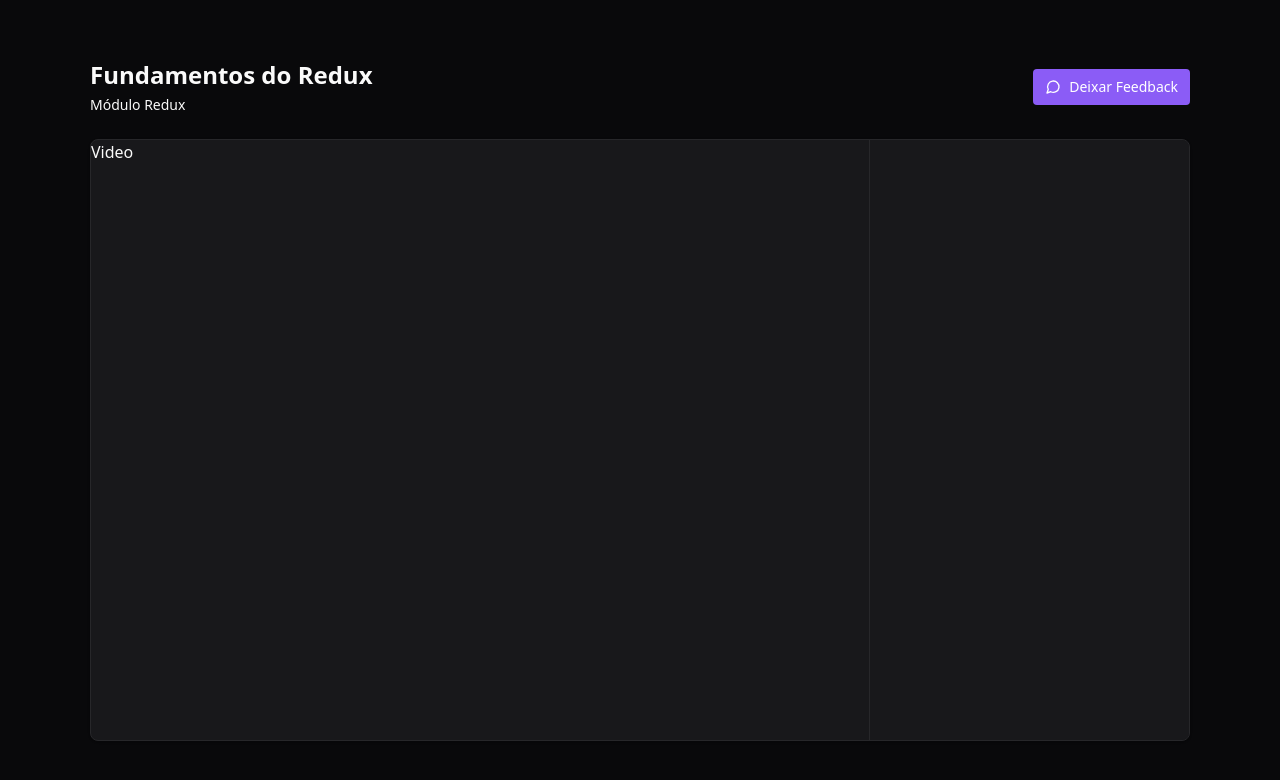
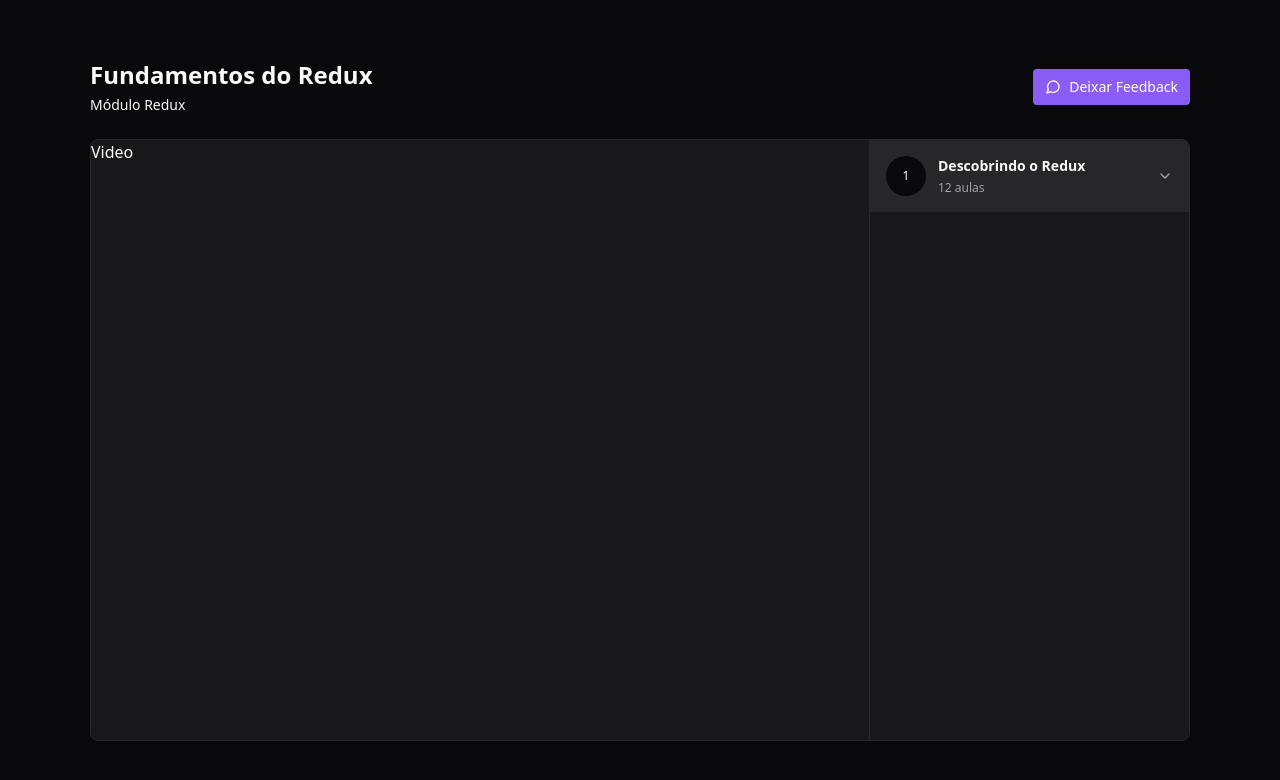
Before and after one commit to vitorsemidio-dev/react-redux-zustand, a React (Vite) app: page / in a window 1280 px wide. Shown: the top 780 px of the page. Built offline with nearby package versions, Linux system fonts and the light colour scheme.

Commit message:
feat: create module section

```diff
--- a/src/pages/Player.tsx
+++ b/src/pages/Player.tsx
@@ -1,24 +1,37 @@
-import { MessageCircle } from 'lucide-react';
+import { ChevronDown, MessageCircle } from 'lucide-react';
 
 export function Player() {
   return (
-    <div className="h-screen bg-zinc-950 text-zinc-50 flex justify-center items-center">
+    <div className="flex h-screen items-center justify-center bg-zinc-950 text-zinc-50">
       <div className="flex w-[1100px] flex-col gap-6">
         <div className="flex items-center justify-between">
           <div className="flex flex-col gap-1">
             <h1 className="text-2xl font-bold">Fundamentos do Redux</h1>
-            <span className="text-sm zinc-400">Módulo Redux</span>
+            <span className="zinc-400 text-sm">Módulo Redux</span>
           </div>
 
           <button className="flex items-center gap-2 rounded bg-violet-500 px-3 py-2 text-sm font-medium text-white hover:bg-violet-600">
-            <MessageCircle className="w-4 h-4" />
+            <MessageCircle className="h-4 w-4" />
             Deixar Feedback
           </button>
         </div>
 
         <main className="relative flex overflow-hidden rounded-lg border border-zinc-800 bg-zinc-900 shadow">
           <div className="flex-1">Video</div>
-          <aside className="w-80 border-l border-zinc-800 bg-zinc-900 h-[600px]"></aside>
+          <aside className="h-[600px] w-80 border-l border-zinc-800 bg-zinc-900">
+            <div>
+              <button className="flex w-full items-center gap-3 bg-zinc-800 p-4">
+                <div className="flex h-10 w-10 items-center justify-center rounded-full bg-zinc-950 text-xs">
+                  1
+                </div>
+                <div className="flex flex-col gap-1 text-left">
+                  <strong className="text-sm ">Descobrindo o Redux</strong>
+                  <span className="text-xs text-zinc-400">12 aulas</span>
+                </div>
+                <ChevronDown className="ml-auto h-4 w-4 text-zinc-400" />
+              </button>
+            </div>
+          </aside>
         </main>
       </div>
     </div>
```
